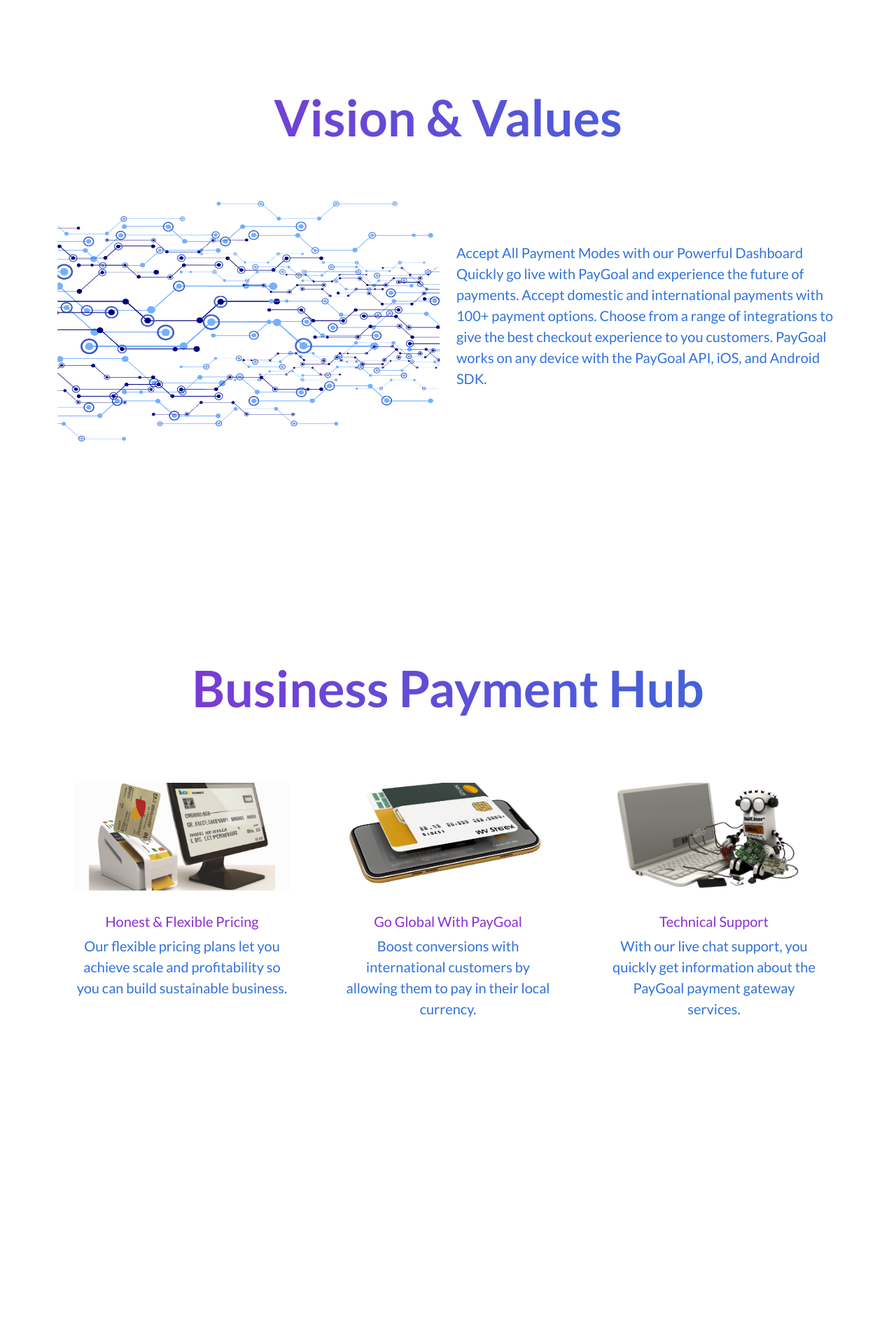
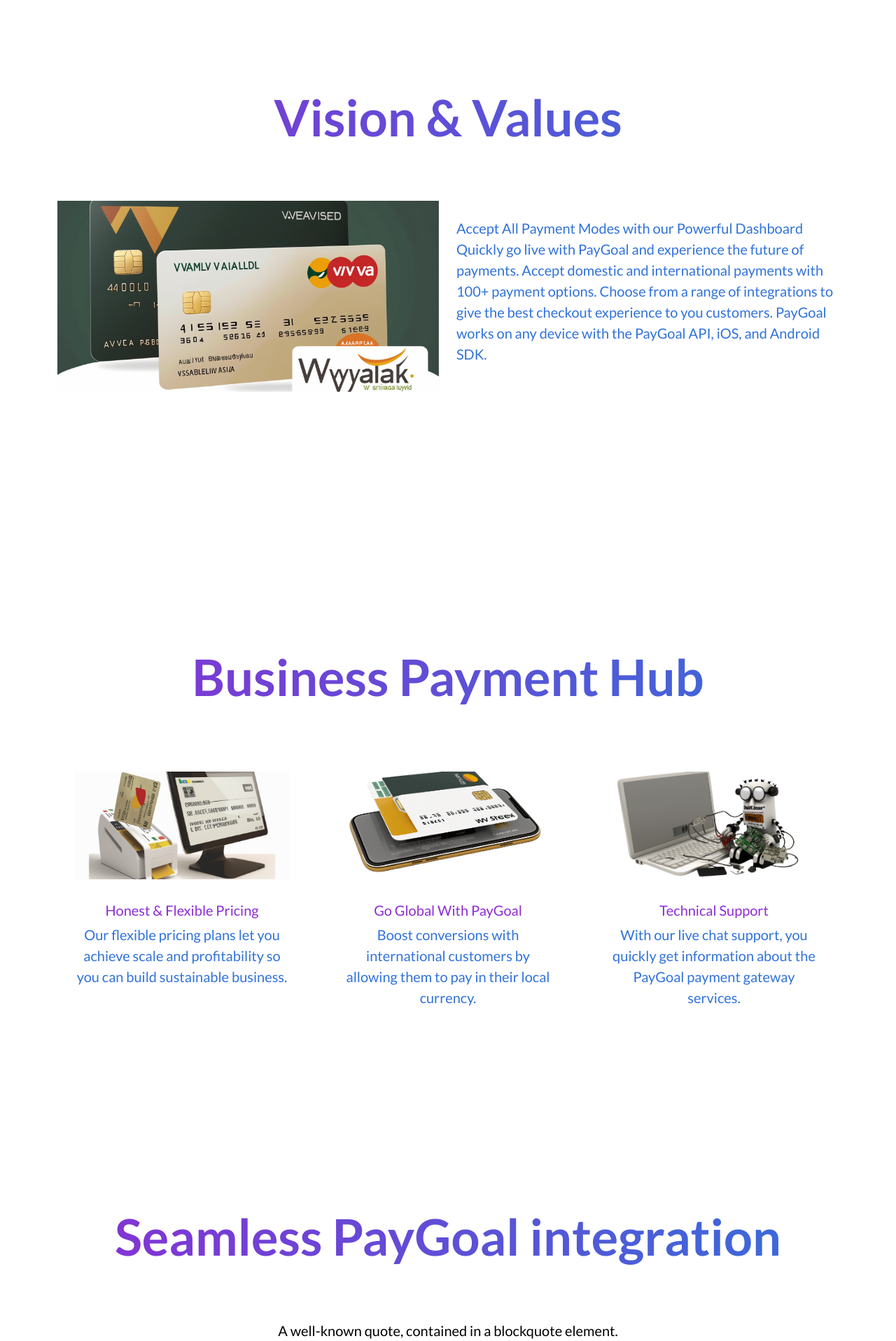
Before and after one commit to krates98/paygoal, a React (Create React App) app: page / in a window 1280 px wide. Shown: the part 880-2797 px from the top of the page at 70% size. Before the commit the page ends 2620 px from the top, so only its background shows below. Built offline with nearby package versions, Linux system fonts and the light colour scheme.

Commit message:
seamless

```diff
--- a/src/pages/Home.js
+++ b/src/pages/Home.js
@@ -3,6 +3,7 @@
 import Heading from "./Home/Heading";
 import Vision from "./Home/Vision";
 import Blocks from "./Home/Blocks";
+import Api from "./Home/Api";
 
 const Home = () => {
   return (
@@ -11,6 +12,7 @@
       <Heading />
       <Vision />
       <Blocks />
+      <Api />
     </div>
   );
 };
--- /dev/null
+++ b/src/pages/Home/Api.js
@@ -0,0 +1,32 @@
+import React from "react";
+import AOS from "aos";
+import "aos/dist/aos.css";
+import "./Styles/api.css";
+
+AOS.init();
+
+const Api = () => {
+  return (
+    <div className="vision">
+      <div
+        className="visionHeading"
+        data-aos="flip-left"
+        data-aos-duration="1500"
+      >
+        <h1 className="display-2">Seamless PayGoal integration</h1>
+      </div>
+      <div className="container text-center belowHeading">
+        <figure class="text-center">
+          <blockquote class="blockquote">
+            <p>A well-known quote, contained in a blockquote element.</p>
+          </blockquote>
+          <figcaption class="blockquote-footer">
+            Someone famous in <cite title="Source Title">Source Title</cite>
+          </figcaption>
+        </figure>
+      </div>
+    </div>
+  );
+};
+
+export default Api;
--- a/src/pages/Home/Blocks.js
+++ b/src/pages/Home/Blocks.js
@@ -9,7 +9,7 @@
   return (
     <div className="vision">
       <div
-        className="visionHeading mt-3"
+        className="visionHeading"
         data-aos="flip-left"
         data-aos-duration="1500"
       >
--- a/src/pages/Home/Particles.js
+++ b/src/pages/Home/Particles.js
@@ -70,7 +70,7 @@
                 default: "bounce",
               },
               random: false,
-              speed: 2,
+              speed: 0.4,
               straight: false,
             },
             number: {
--- /dev/null
+++ b/src/pages/Home/Styles/api.css
@@ -0,0 +1,3 @@
+.blockquote {
+  color: black;
+}
--- a/src/pages/Home/Vision.js
+++ b/src/pages/Home/Vision.js
@@ -18,7 +18,7 @@
       <div className="container text-center belowHeading">
         <div className="row row-cols-auto">
           <div className="col-md" data-aos="fade-left" data-aos-duration="1500">
-            <img src="/images/direction.png" width="100%" />
+            <img src="/images/vision.png" width="100%" />
           </div>
           <div
             className="col-md d-flex align-items-center"
```
Also changed, not shown: public/images/vision.png (added).
